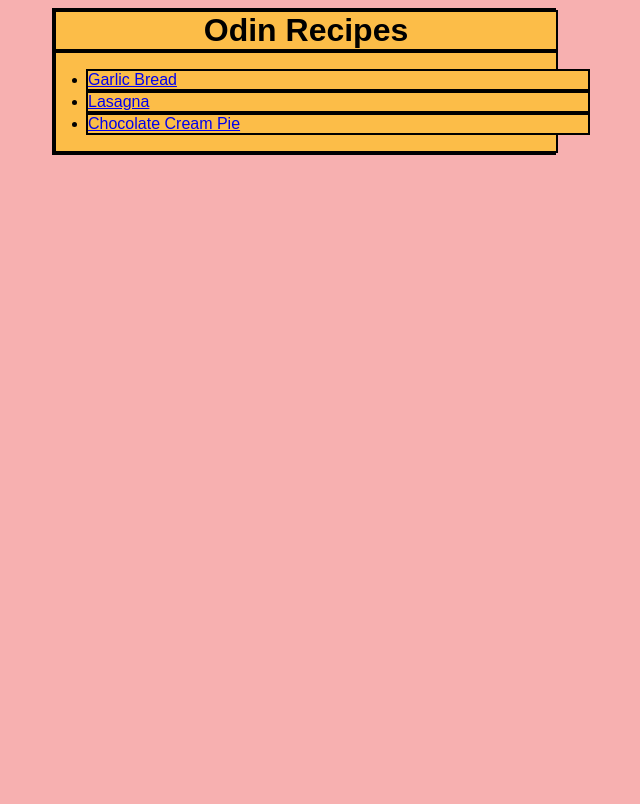
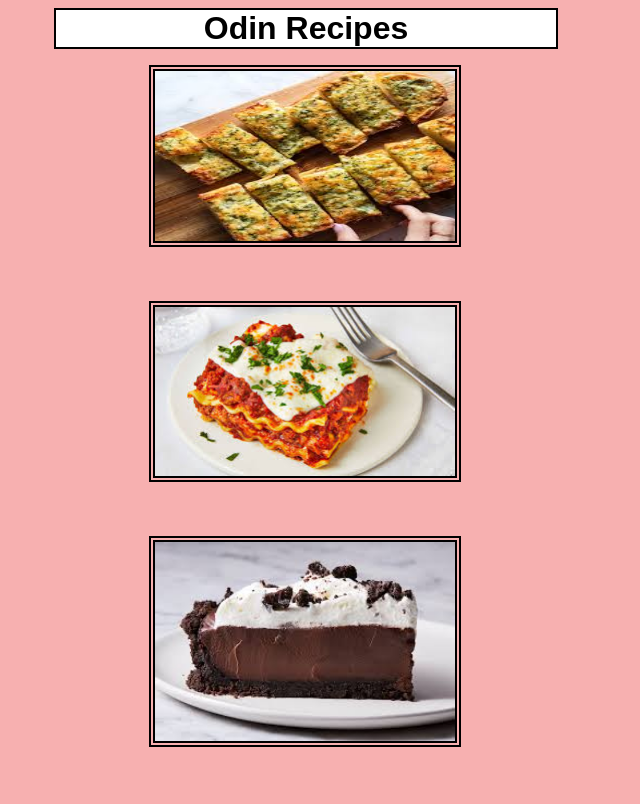
Before and after one commit to aaronvalera/odin-recipes, a plain HTML site: page index.html in a window 1280 px wide. Shown: the whole page, without its empty margins (336-976 px from the left). Drawn offline with Linux system fonts and the light colour scheme.

Commit message:
Add images, links, and styles to index

```diff
--- a/index.html
+++ b/index.html
@@ -6,13 +6,15 @@
         <link rel="stylesheet" href="style.css">
     </head>
     <body>
-        <div>
-            <div><h1 id="title">Odin Recipes</h1></div>
-            <div><ul>
-                <div><li class="recipe"><a id="first-recipe" href="recipes/garlic-bread.html">Garlic Bread</a></li></div>
-                <div><li class="recipe"><a id="second-recipe" href="recipes/lasagna.html">Lasagna</a></li></div>
-                <div><li class="recipe"><a id="third-recipe" href="recipes/chocolate-cream-pie.html">Chocolate Cream Pie</a></li></div>
-            </div></ul>
+        <div class="index">
+            <div class="title-container"><h1 id="title">Odin Recipes</h1></div>
+            <div class="recipes-container">
+                <ul>
+                    <div class="garlic-bread-container"><a id="first-recipe" href="recipes/garlic-bread.html"><img src="img/garlic-bread.jpeg" alt="slices of garlic bread" class="recipes-images bread"></a></div>
+                    <div class="lasagna-container"><a id="second-recipe" href="recipes/lasagna.html"><img src="img/lasagna.jpeg" alt="A wonderful lasagna" class="recipes-images"></a></div>
+                    <div class="chocolate-cream-pie-container"><a id="third-recipe" href="recipes/chocolate-cream-pie.html"><img src="img/chocolate-cream-pie.jpeg" alt="A pretty good looking slice of chocolate cream pie" class="recipes-images"></a></div>
+                </ul>
+            </div>
        </div>
     </body>
 </html>
--- a/style.css
+++ b/style.css
@@ -44,7 +44,6 @@ ol {
 
 .button-container {
     background-color: rgb(247, 176, 176);
-
     display: block;
 }
 
@@ -54,7 +53,6 @@ ol {
 
 .bottom-right-button {
     margin-left: 600px;
-
 }
 
 .bottom-left-button,
@@ -68,3 +66,44 @@ ol {
 .homepage-logo {
     width: 50px;
 }
+
+.title-container {
+    background: white;
+    color: black;
+}
+
+.recipes-container {
+    padding: -100px;
+    background-color: none;
+    margin-top: 10px;
+    border: none;
+}
+
+.index,
+.recipes-container,
+.garlic-bread-container,
+.lasagna-container,
+.chocolate-cream-pie-container {
+    border: none;
+    background-color: rgb(247, 176, 176);;
+}
+
+.recipes-images {
+    width: 300px;
+    height: auto;
+    margin-left: 65px;
+    margin-bottom: 50px;
+    border: 6px double black;
+}
+
+.recipe {
+    color: brown;
+}
+
+li::marker {
+    margin-left: 1000px;
+}
+
+.bread {
+    height: 170px;
+}
```
Also changed, not shown: img/chocolate-cream-pie.jpeg (added), img/garlic-bread.jpeg (added), img/lasagna.jpeg (added).
